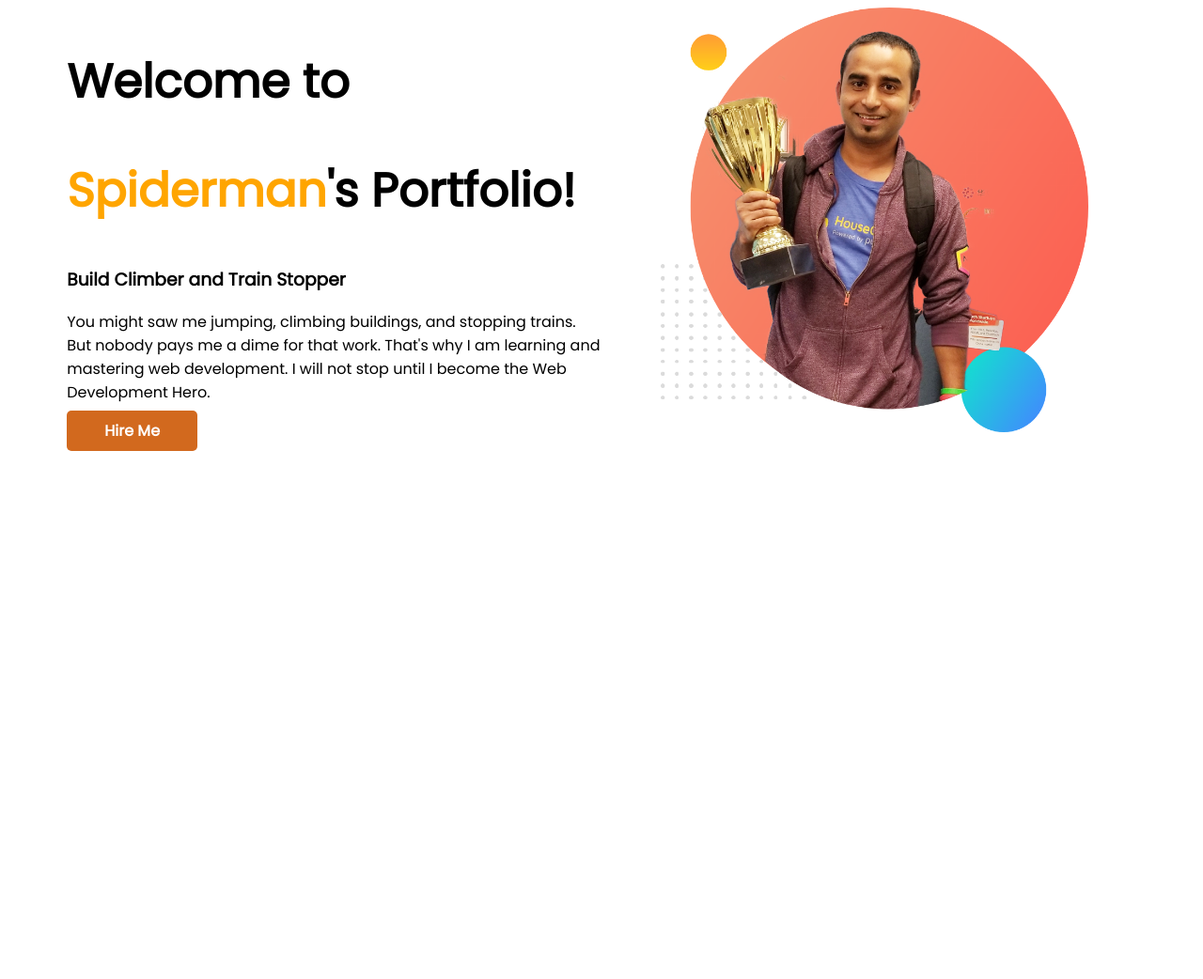
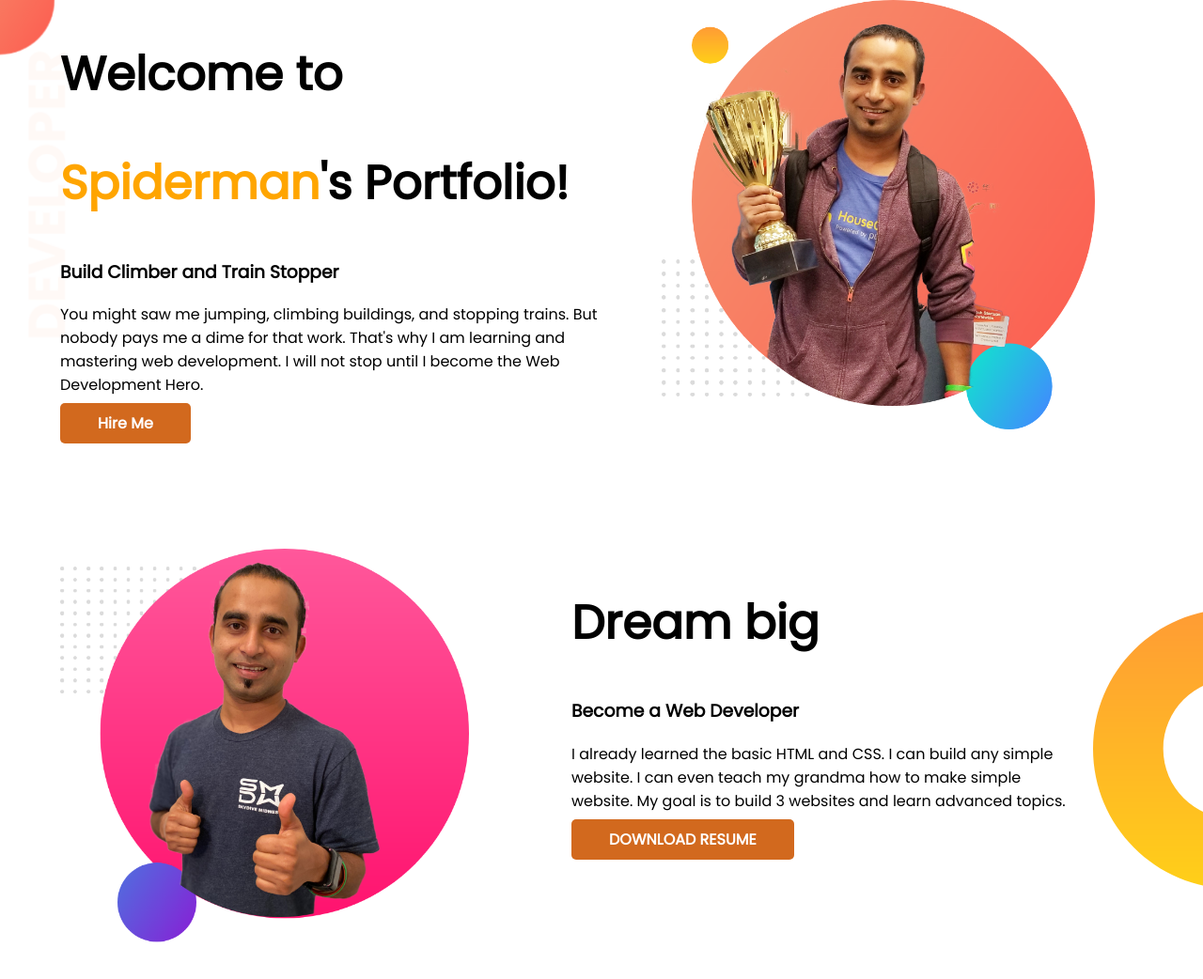
Before and after one commit to SazedulWaheed/developer-portfolio, a plain HTML site: page index.html in a window 1280 px wide. Shown: the whole page at 94% size. Before the commit the page ends 800 px from the top, so only its background shows below. Drawn offline with Linux system fonts and the light colour scheme.

Commit message:
secod-section-added

```diff
--- a/index.html
+++ b/index.html
@@ -14,7 +14,7 @@
     <link rel="stylesheet" href="style.css" />
   </head>
   <body>
-    <section>
+    <section class="top-banner">
       <div class="half-width">
         <h1>Welcome to</h1>
         <h1><span class="header-color">Spiderman</span>'s Portfolio!</h1>
@@ -36,5 +36,25 @@
         <img src="images/jhankar.png" alt="" />
       </div>
     </section>
+    <section class="dream-big">
+      <div class="half-width">
+        <img src="images/jhankar2.png" alt="" />
+      </div>
+      <div class="dream-width">
+        <h1>Dream big</h1>
+        <h3>Become a Web Developer</h3>
+        <p>
+          I already learned the basic HTML and CSS. I can build any simple
+          website. I can even teach my grandma how to make simple website. My
+          goal is to build 3 websites and learn advanced topics.
+        </p>
+        <a
+          class="link-button"
+          href="https://sazedulwaheed.wordpress.com/"
+          target="_blank"
+          >DOWNLOAD RESUME</a
+        >
+      </div>
+    </section>
   </body>
 </html>
--- a/style.css
+++ b/style.css
@@ -1,5 +1,6 @@
 body{
     font-family: 'Poppins', sans-serif;
+    margin: 0;
 }
 h1{
     font-size: 50px;
@@ -9,6 +10,7 @@ h1{
 }
 section{
     display: flex;
+    margin-bottom: 120px;
 }
 .half-width{
     width: 50%;
@@ -25,3 +27,16 @@ section{
     padding: 10px 40px;
     border-radius: 5px;
 }
+.top-banner{
+    background-image: url(images/top-banner.png);
+    background-repeat: no-repeat;
+}
+.dream-width{
+    width: 50%;
+    padding-right: 10%;
+}
+.dream-big{
+    background-image: url(images/dream-bg.png);
+    background-repeat: no-repeat;
+    background-position: right;
+}
```
